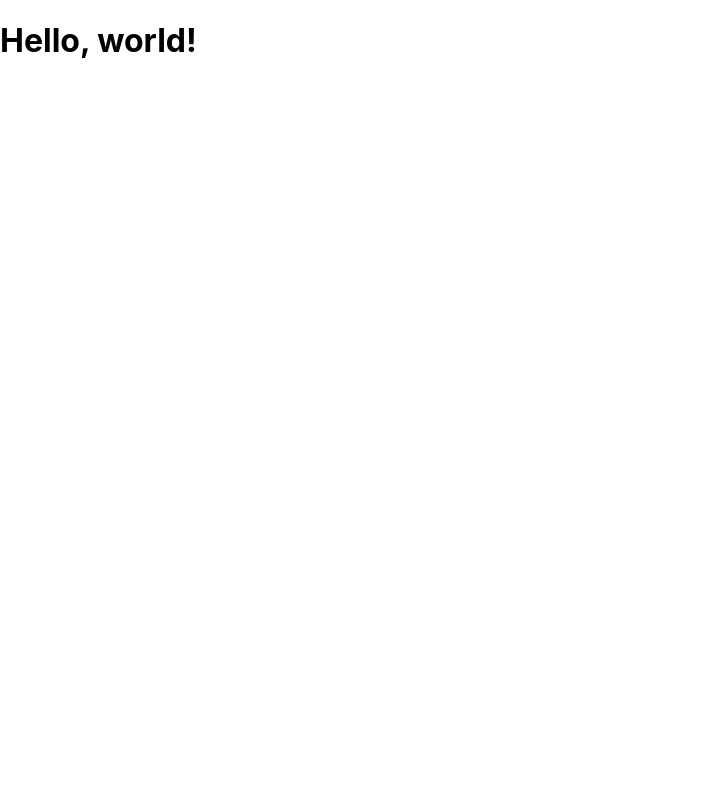
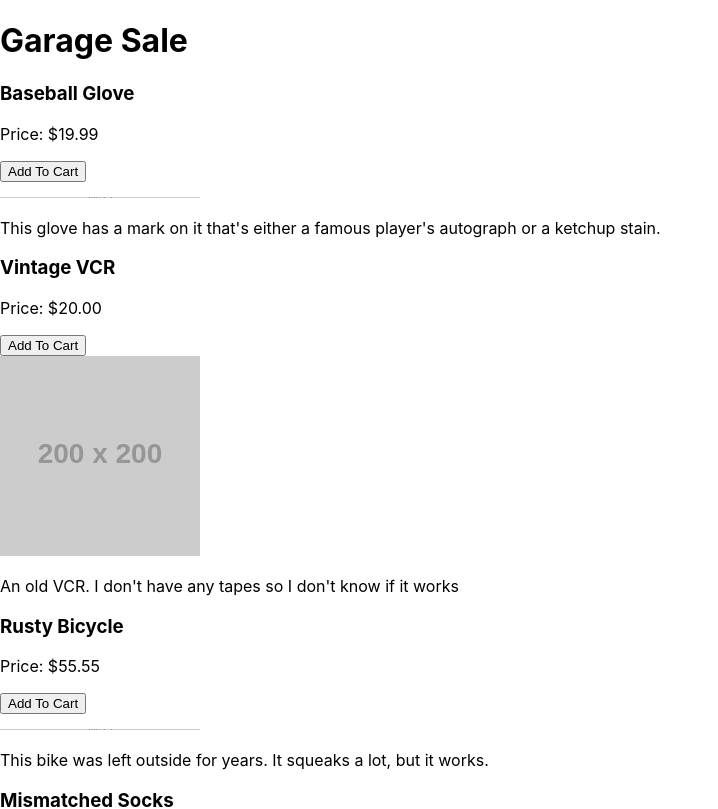
Before and after one commit to joinpursuit/Module-Three-Midmodule-Assessment-Days, a React (Create React App) app: page / in a window 1280 px wide. Shown: the top 809 px of the page, without its empty margins (0-718 px from the left). Built offline with nearby package versions, Linux system fonts and the light colour scheme.

Commit message:
initial commit

```diff
--- a/src/App.js
+++ b/src/App.js
@@ -1,7 +1,40 @@
-import "./App.css";
+import './App.css'
+import productData from './data/productData'
+import ItemData from './Components/itemData'
+import Cart from './Components/Cart'
+import Checkout from './Components/Checkout'
 
-const App = () => {
-  return <h1>Hello, world!</h1>;
-};
+import React, { Component } from 'react'
 
-export default App;
+class App extends Component {
+	constructor(props) {
+		super(props)
+
+
+
+
+	}
+
+
+
+	render() {
+
+
+		return (
+			<div className='App'>
+				<div className='garageSale'>
+					<h1>Garage Sale</h1>
+					<ItemData itemData={productData} />
+				</div>
+				<div className='Cart'>
+          <Cart />
+        </div>
+				<div className='Checkout'>
+					<Checkout />
+				</div>
+			</div>
+		)
+	}
+}
+
+export default App
--- /dev/null
+++ b/src/Components/Cart.js
@@ -0,0 +1,12 @@
+import React from 'react'
+
+function Cart() {
+
+	return (
+		<div>
+			<h2>Cart</h2>
+		</div>
+	)
+}
+
+export default Cart
--- /dev/null
+++ b/src/Components/Checkout.js
@@ -0,0 +1,27 @@
+function Checkout() {
+	return (
+		<section>
+			<h2>Checkout</h2>
+			<form className='TeacherEnrollment'>
+				<label htmlFor='firstName'>First Name</label>
+				<input type='text' />
+
+				<label htmlFor='lastName'>Last Name</label>
+				<input type='text' />
+
+				<label htmlFor='Email'>Email</label>
+				<input type='text' />
+
+				<label htmlFor='creditCard'>Credit Card</label>
+				<input type='text' />
+
+				<label htmlFor='zipCode'>Zip Code</label>
+				<input type='text' />
+
+				<button>Buy Now</button>
+			</form>
+		</section>
+	)
+}
+
+export default Checkout
--- /dev/null
+++ b/src/Components/Product.js
@@ -0,0 +1,17 @@
+import React from 'react'
+import formatPrice from '../helpers/formatPrice'
+
+function Product({ name, price, description, img }) {
+	return (
+		<div className='itemsData'>
+			<h3>{name}</h3>
+			<p>Price: {formatPrice(price)}</p>
+			<button>Add To Cart</button>
+			<br />
+			<img src={img} />
+			<p>{description}</p>
+		</div>
+	)
+}
+
+export default Product
--- /dev/null
+++ b/src/Components/itemData.js
@@ -0,0 +1,20 @@
+import React from 'react'
+import Product from './Product'
+
+function ItemData({ itemData }) {
+	const products = itemData.map((item, i) => {
+		return (
+			<Product
+				key={i}
+            {...item}
+				// name={item.name}
+				// price={item.price}
+				// description={item.description}
+				// img={item.img}
+			/>
+		)
+	})
+	return <div>{products}</div>
+}
+
+export default ItemData
```
Also changed, not shown: 1 other file (tests, documents, lock files or other folders).
